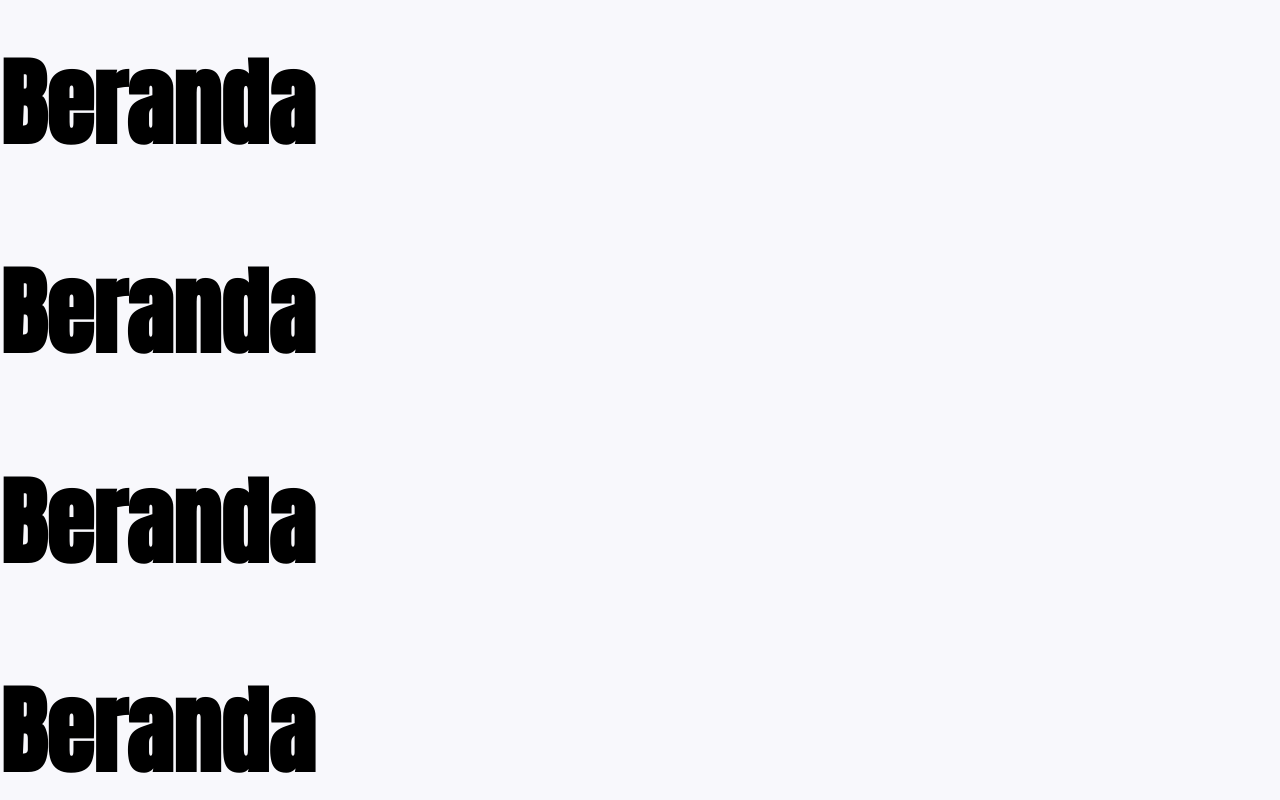
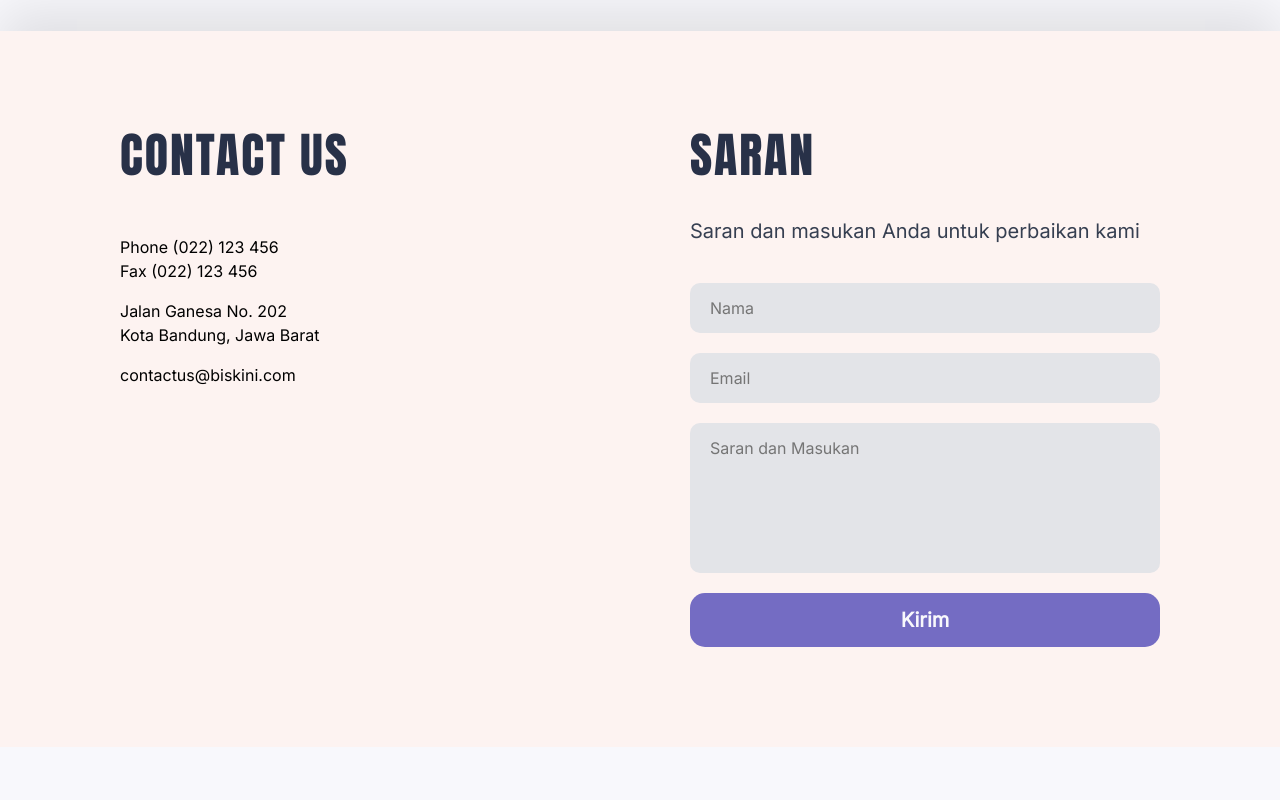
Before and after one commit to adeliaaaa/biskini-website, a React (Create React App) app: page / in a window 1280 px wide. Shown: the part 1160-1960 px from the top of the page. After the commit the page ends 1907 px from the top, so only its background shows below. Built offline with nearby package versions, Linux system fonts and the light colour scheme.

Commit message:
feat: add footer

```diff
--- a/src/App.css
+++ b/src/App.css
@@ -76,3 +76,34 @@ p {
 	font-size: 24px;
 	font-weight: bold;
 }
+
+button {
+	border: none;
+	outline: none;
+	border-radius: 15px;
+	background: var(--primary-2, #746cc3);
+
+	display: flex;
+	padding: 15px 20px 15px 20px;
+	justify-content: center;
+
+	color: var(--background, #f8f8fc);
+
+	font-family: Inter;
+	font-size: 20px;
+	font-style: normal;
+	font-weight: 700;
+	line-height: normal;
+
+	cursor: pointer;
+}
+
+button:hover {
+	box-shadow: 0px 4px 4px 0px rgba(0, 0, 0, 0.25);
+}
+
+button:active {
+	box-shadow: 0px 4px 4px 0px rgba(0, 0, 0, 0.25);
+	transform: translateY(1px);
+	background-color: var(--primary-1, #7069bd);
+}
--- /dev/null
+++ b/src/components/Footer.js
@@ -0,0 +1,50 @@
+import React from "react";
+import "../styles/Footer.css";
+
+function Footer() {
+	return (
+		<>
+			<footer>
+				<div className="left-side">
+					<div className="contact-us-text"> CONTACT US</div>
+					<div className="info">
+						<p>
+							Phone (022) 123 456 <br></br> Fax (022) 123 456
+						</p>
+
+						<p>
+							Jalan Ganesa No. 202 <br></br>Kota Bandung, Jawa Barat
+						</p>
+
+						<p>contactus@biskini.com</p>
+					</div>
+				</div>
+				<div className="right-side">
+					<div className="contact-us-text"> SARAN </div>
+					<div className="saran-text">
+						Saran dan masukan Anda untuk perbaikan kami
+					</div>
+					<div className="saran-field">
+						<input type="text" id="nama" name="nama" placeholder="Nama"></input>
+						<input
+							type="text"
+							id="email"
+							name="email"
+							placeholder="Email"
+						></input>
+						<textarea
+							type="text"
+							id="saran"
+							name="saran"
+							placeholder="Saran dan Masukan"
+							className="saran-input"
+						></textarea>
+						<button>Kirim</button>
+					</div>
+				</div>
+			</footer>
+		</>
+	);
+}
+
+export default Footer;
--- a/src/pages/Beranda.js
+++ b/src/pages/Beranda.js
@@ -1,4 +1,5 @@
 import React from "react";
+import Footer from "../components/Footer";
 
 function Beranda() {
 	return (
@@ -8,17 +9,11 @@ function Beranda() {
 			<h1>Beranda</h1>
 			<h1>Beranda</h1>
 			<h1>Beranda</h1>
-			<h1>Beranda</h1>
-			<h1>Beranda</h1>
-			<h1>Beranda</h1>
-			<h1>Beranda</h1>
-			<h1>Beranda</h1>
-			<h1>Beranda</h1>
-			<h1>Beranda</h1>
-			<h1>Beranda</h1>
-			<h1>Beranda</h1>
-			<h1>Beranda</h1>
-			<h1>Beranda</h1>
+			{/* <div>Explore</div>
+			<div>Menu</div>
+			<div>Kenali fitur yang tersedia</div>
+			<div>Stay update</div> */}
+			<Footer />
 		</>
 	);
 }
--- /dev/null
+++ b/src/styles/Footer.css
@@ -0,0 +1,91 @@
+footer {
+	display: flex;
+	justify-content: space-between;
+
+	padding: 100px 120px 100px 120px;
+
+	background: var(--Secondary-7, #fdf3f1);
+	box-shadow: 0px -20px 50px 0px rgba(0, 0, 0, 0.1);
+}
+
+.contact-us-text {
+	color: var(--Neutral-5, #283148);
+	font-family: Anton;
+	font-size: 48px;
+	font-style: normal;
+	font-weight: 400;
+	line-height: 100%; /* 48px */
+	letter-spacing: 1.92px;
+}
+
+.left-side {
+	display: flex;
+	flex-direction: column;
+
+	gap: 40px;
+}
+
+.info > p {
+	line-height: 150%;
+}
+
+.enter-height {
+	height: 10px;
+}
+
+.right-side {
+	display: flex;
+	flex-direction: column;
+
+	gap: 40px;
+	min-width: 470px;
+}
+
+.saran-text {
+	color: var(--Neutral-4, #363f51);
+	font-family: Inter;
+	font-size: 20px;
+	font-style: normal;
+	font-weight: 500;
+	line-height: normal;
+}
+
+.saran-field {
+	display: flex;
+	flex-direction: column;
+
+	gap: 20px;
+}
+
+input {
+	border-radius: 10px;
+	background: var(--Neutral-8, #e3e4e8);
+	padding: 15px 20px;
+	border: none;
+	outline: none;
+
+	color: var(--Neutral-5, #283148);
+	font-family: Inter;
+	font-size: 16px;
+	font-style: normal;
+	font-weight: 500;
+	line-height: normal;
+}
+
+textarea {
+	border-radius: 10px;
+	background: var(--Neutral-8, #e3e4e8);
+	padding: 15px 20px;
+	border: none;
+	outline: none;
+
+	color: var(--Neutral-5, #283148);
+	font-family: Inter;
+	font-size: 16px;
+	font-style: normal;
+	font-weight: 500;
+	line-height: normal;
+
+	height: 120px;
+	resize: none;
+}
```
